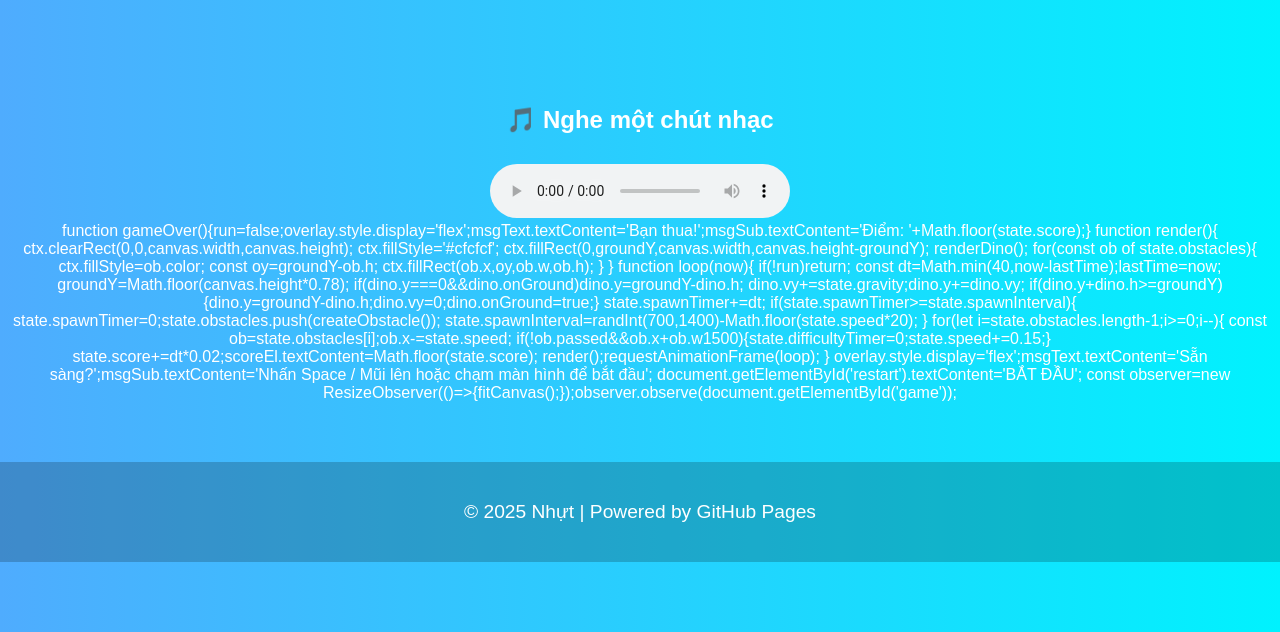
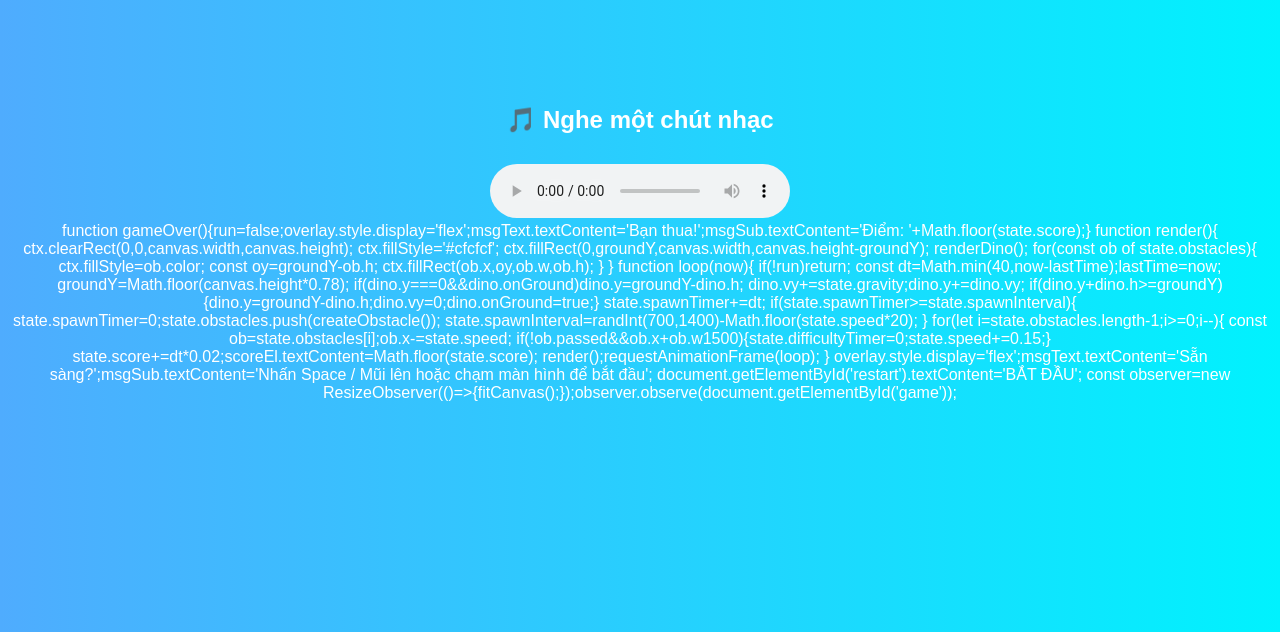
Before and after one commit to nhut990/nhut990.github.io, a plain HTML site: page index.html in a window 1280 px wide. Shown: the part 168-800 px from the top of the page. Drawn offline with Linux system fonts and the light colour scheme.

Commit message:
Update index.html

```diff
--- a/index.html
+++ b/index.html
@@ -50,7 +50,7 @@
     </audio>
   </div>
 
-  function gameOver(){run=false;overlay.style.display='flex';msgText.textContent='Bạn thua!';msgSub.textContent='Điểm: '+Math.floor(state.score);}
+function gameOver(){run=false;overlay.style.display='flex';msgText.textContent='Bạn thua!';msgSub.textContent='Điểm: '+Math.floor(state.score);}
 function render(){
   ctx.clearRect(0,0,canvas.width,canvas.height);
   ctx.fillStyle='#cfcfcf';
@@ -95,8 +95,5 @@ const observer=new ResizeObserver(()=>{fitCanvas();});observer.observe(document.
 </script>
 </body>
 </html>
-  <footer>
-    <p>© 2025 Nhựt | Powered by GitHub Pages</p>
-  </footer>
 </body>
 </html>
```
